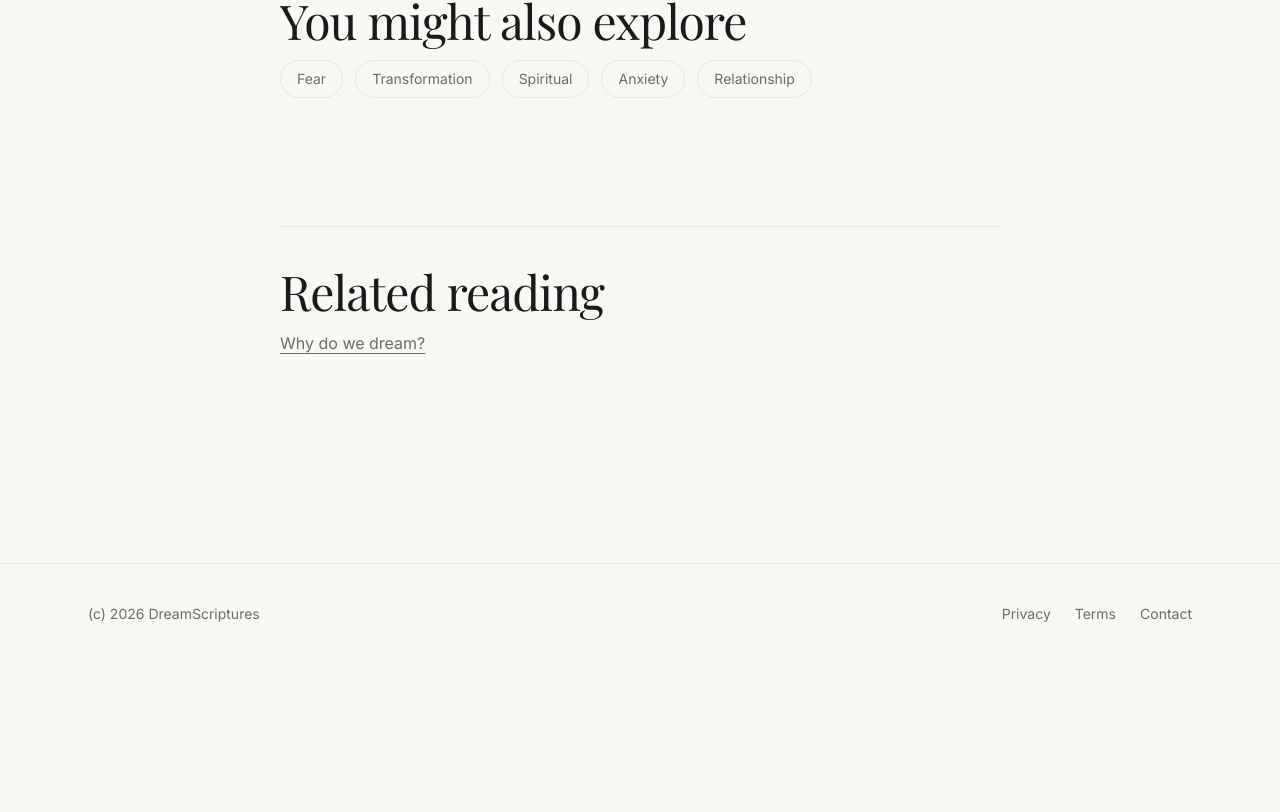
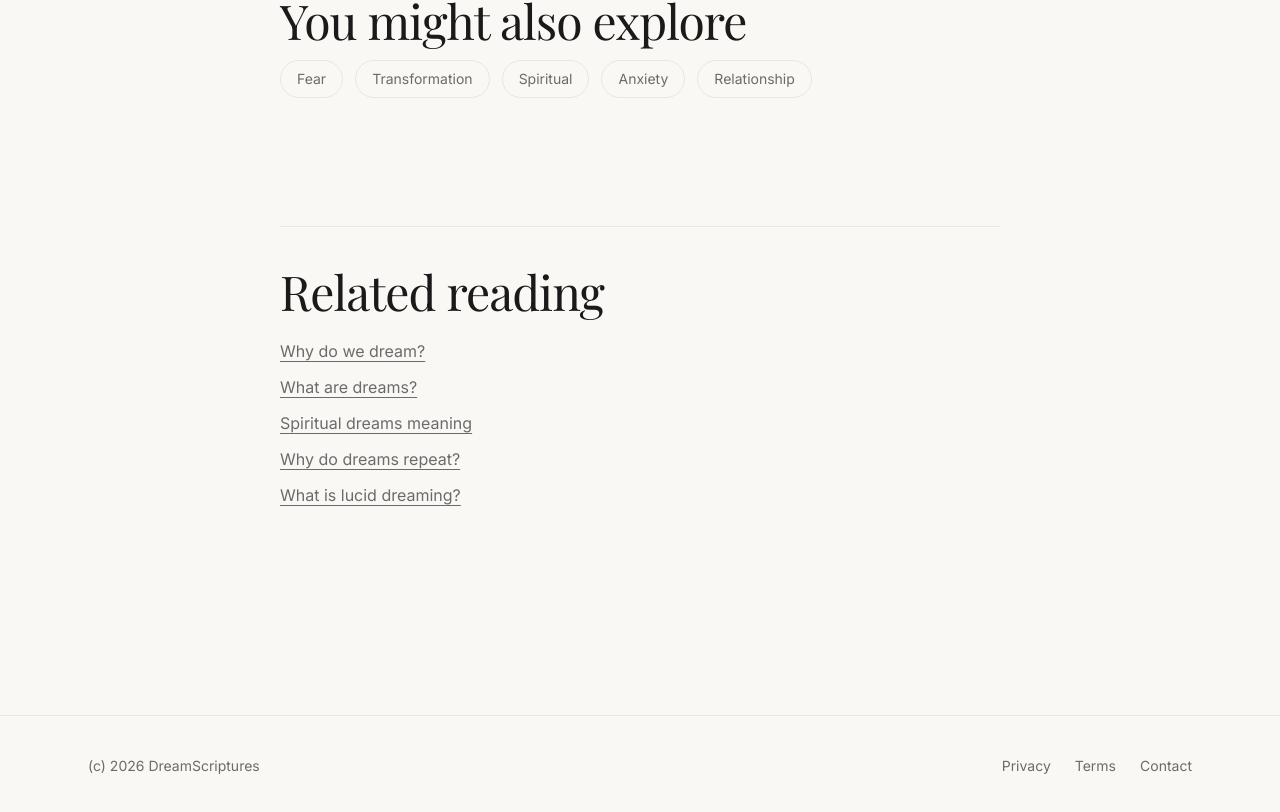
Before and after one commit to dreamscriptures-Moon/Dreamscriptures_, a Next.js app: page /dreams/being-chased in a window 1280 px wide. Shown: the part 5849-6661 px from the top of the page. Before the commit the page ends 6513 px from the top, so only its background shows below. Built offline with nearby package versions, Linux system fonts and the light colour scheme; a web font is replaced by a local one.

Commit message:
fix: enforce www domain with 301 redirect via vercel.json

```diff
--- a/app/dreams/[slug]/page.js
+++ b/app/dreams/[slug]/page.js
@@ -469,15 +469,48 @@ const faqSchema = {
         )}
 
       <section className="mt-20 md:mt-32 pt-10 border-t border-[#EAE6E1]">
-          <h2 className="font-serif text-4xl md:text-5xl mb-4">
+  <h2 className="font-serif text-4xl md:text-5xl mb-6">
     Related reading
   </h2>
+
+  <div className="flex flex-col gap-3 text-[#6B6B6B]">
+
     <Link
       href="/guides/why-we-dream"
-            className="text-[#6B6B6B] hover:text-[#1A1A1A] underline underline-offset-4"
+      className="hover:text-[#C6A96B] transition underline underline-offset-4"
     >
       Why do we dream?
     </Link>
+
+    <Link
+      href="/guides/what-are-dreams"
+      className="hover:text-[#C6A96B] transition underline underline-offset-4"
+    >
+      What are dreams?
+    </Link>
+
+    <Link
+      href="/guides/spiritual-dreams-meaning"
+      className="hover:text-[#C6A96B] transition underline underline-offset-4"
+    >
+      Spiritual dreams meaning
+    </Link>
+
+    <Link
+      href="/guides/recurring-dreams"
+      className="hover:text-[#C6A96B] transition underline underline-offset-4"
+    >
+      Why do dreams repeat?
+    </Link>
+
+    <Link
+      href="/guides/lucid-dreaming"
+      className="hover:text-[#C6A96B] transition underline underline-offset-4"
+    >
+      What is lucid dreaming?
+    </Link>
+
+  </div>
 </section>
       </article>
 
```
Also changed, not shown: vercel.json (added). Lines whose indentation alone changed are shown as unchanged.
